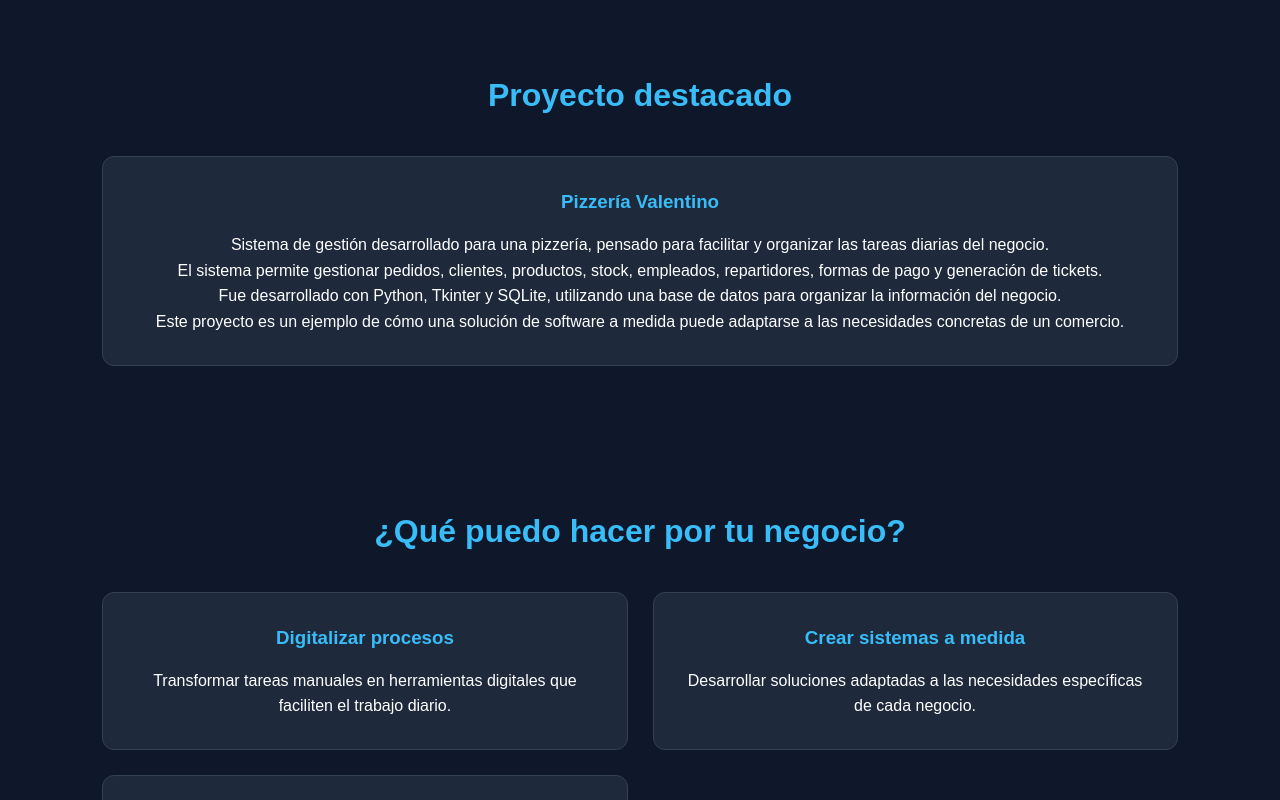
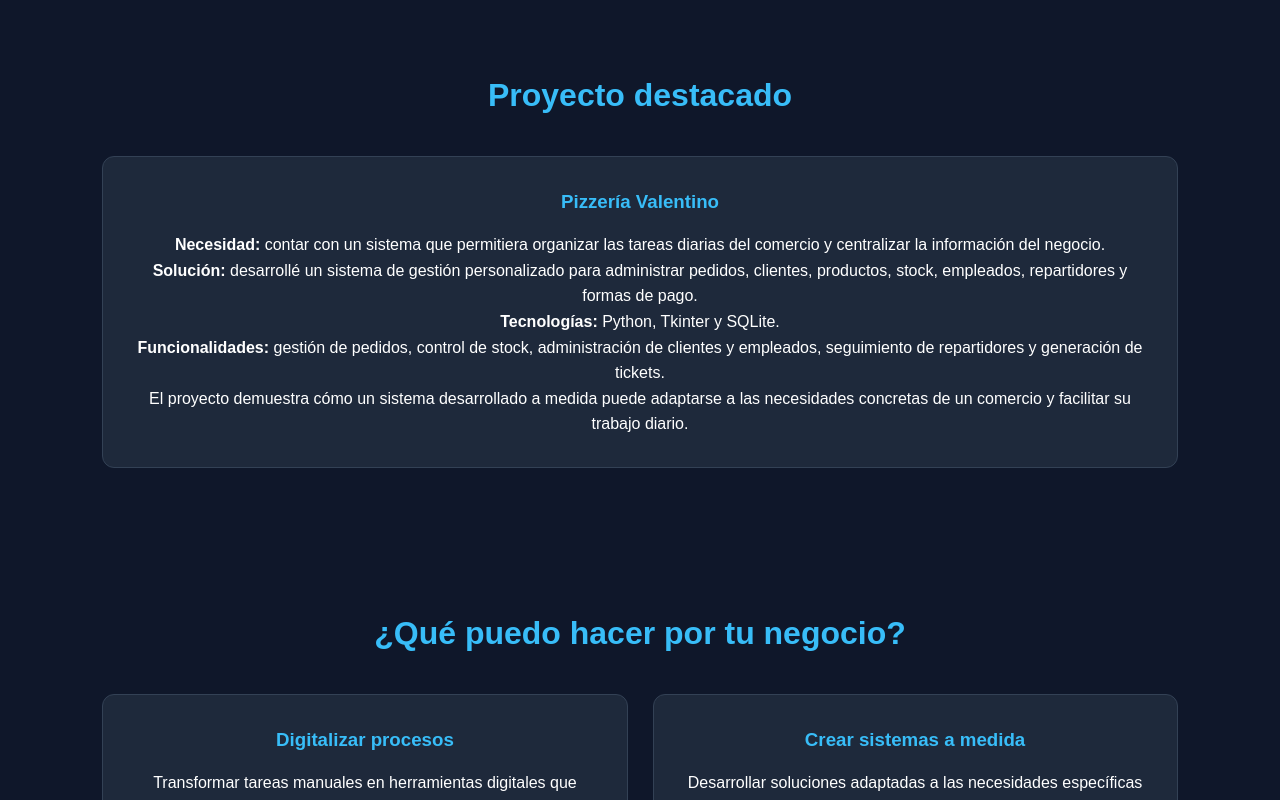
Before and after one commit to gabrielprovera/mi-pagina-profesional, a plain HTML site: page index.html in a window 1280 px wide. Shown: the part 1822-2622 px from the top of the page. Drawn offline with Linux system fonts and the light colour scheme.

Commit message:
Update index.html
mejora proyecto pizzeria valentino

```diff
--- a/index.html
+++ b/index.html
@@ -192,8 +192,7 @@
 
         <!-- PROYECTOS -->
 
-
-<section id="proyectos">
+        <section id="proyectos">
 
     <h2>Proyecto destacado</h2>
 
@@ -202,32 +201,48 @@
         <h3>Pizzería Valentino</h3>
 
         <p>
-            Sistema de gestión desarrollado para una pizzería,
-            pensado para facilitar y organizar las tareas diarias
-            del negocio.
+            <strong>Necesidad:</strong>
+            contar con un sistema que permitiera organizar
+            las tareas diarias del comercio y centralizar
+            la información del negocio.
         </p>
 
         <p>
-            El sistema permite gestionar pedidos, clientes,
-            productos, stock, empleados, repartidores,
-            formas de pago y generación de tickets.
+            <strong>Solución:</strong>
+            desarrollé un sistema de gestión personalizado
+            para administrar pedidos, clientes, productos,
+            stock, empleados, repartidores y formas de pago.
         </p>
 
         <p>
-            Fue desarrollado con Python, Tkinter y SQLite,
-            utilizando una base de datos para organizar la
-            información del negocio.
+            <strong>Tecnologías:</strong>
+            Python, Tkinter y SQLite.
         </p>
 
         <p>
-            Este proyecto es un ejemplo de cómo una solución
-            de software a medida puede adaptarse a las necesidades
-            concretas de un comercio.
+            <strong>Funcionalidades:</strong>
+            gestión de pedidos, control de stock, administración
+            de clientes y empleados, seguimiento de repartidores
+            y generación de tickets.
+        </p>
+
+        <p>
+            El proyecto demuestra cómo un sistema desarrollado
+            a medida puede adaptarse a las necesidades concretas
+            de un comercio y facilitar su trabajo diario.
         </p>
 
     </article>
 
 </section>
+
+
+
+
+
+
+
+
 
 
 
```
